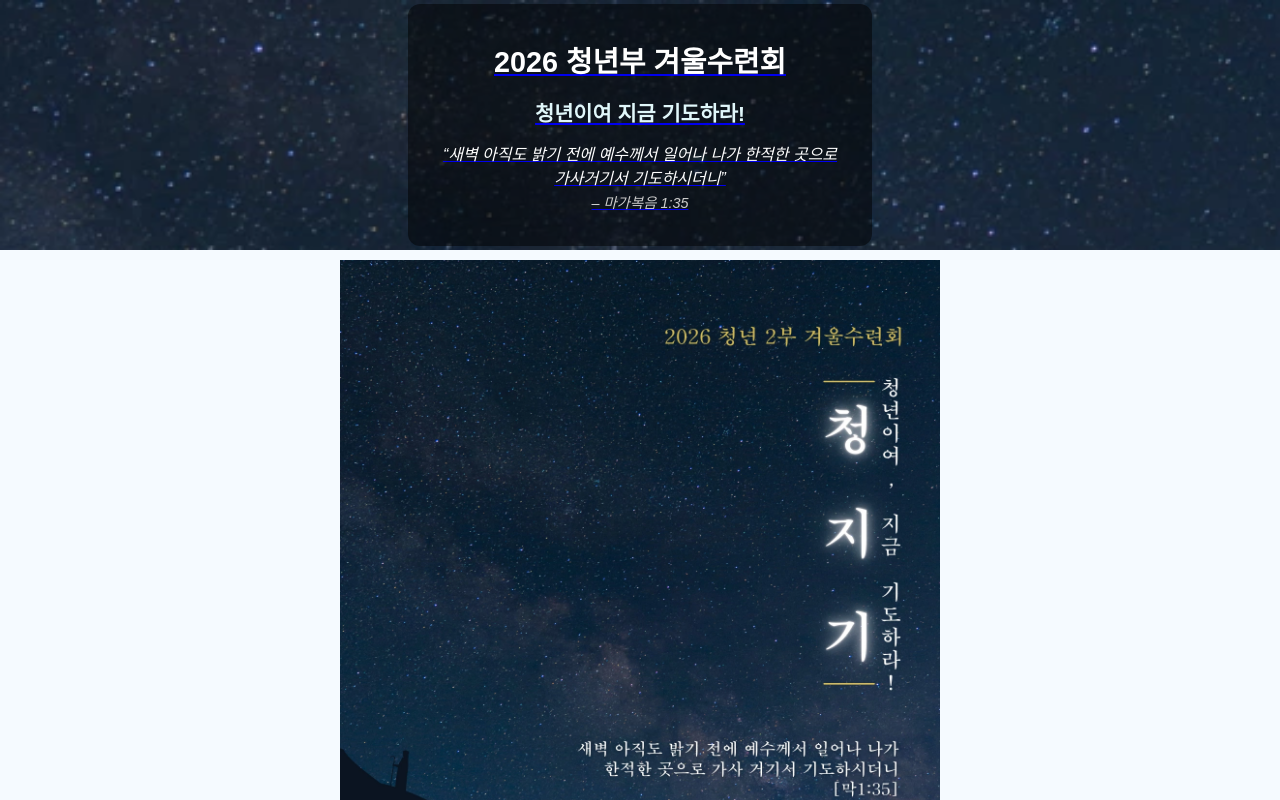
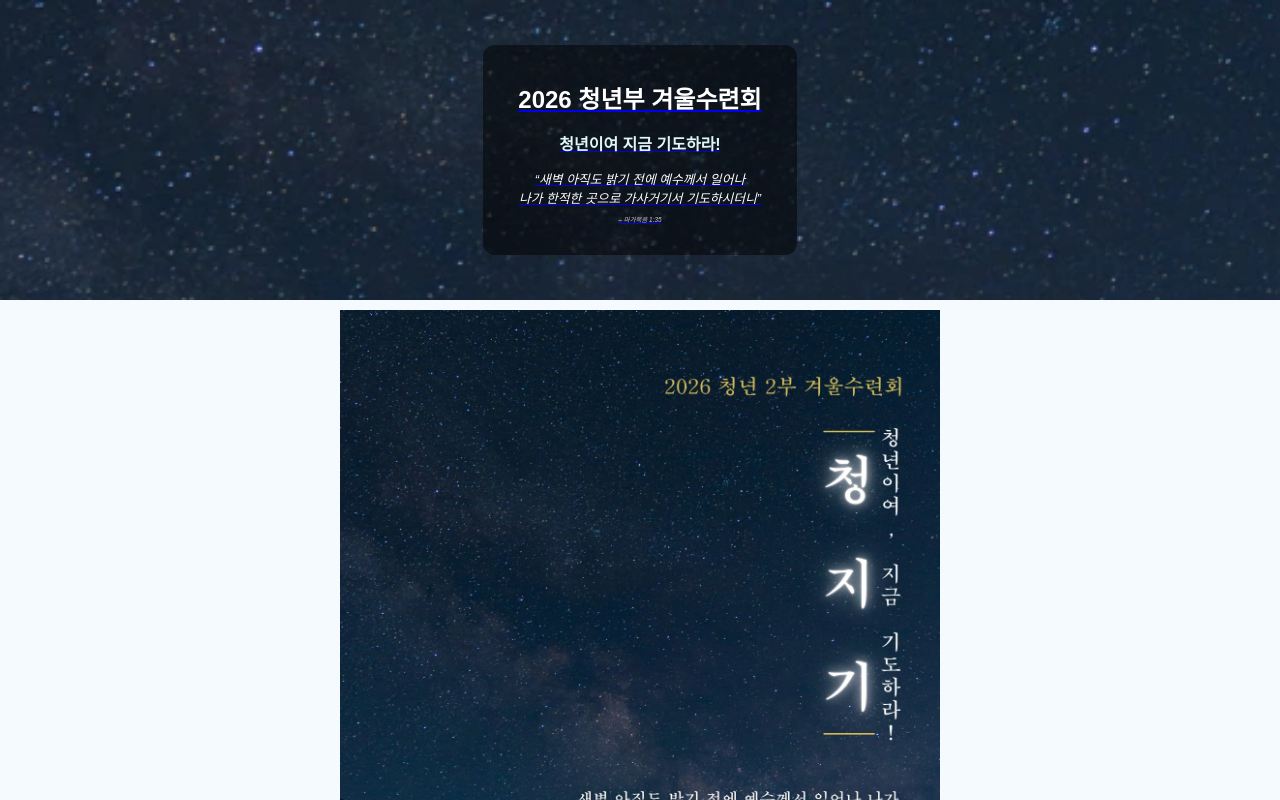
Before and after one commit to SEOYOUNGJIN92/GuidBook_react, a React (Create React App) app: page / in a window 1280 px wide. Shown: the top 800 px of the page. Built offline with nearby package versions, Linux system fonts and the light colour scheme.

Commit message:
Header 수정

```diff
--- a/src/components/Header.jsx
+++ b/src/components/Header.jsx
@@ -9,11 +9,11 @@ export default function Header() {
     <Link to="/">
       <div className="retreat-header">
         <div className="overlay">
-          <h1 className="title">2026 청년부 겨울수련회</h1>
-          <h2 className="subtitle">청년이여 지금 기도하라!</h2>
+          <h2 className="title">2026 청년부 겨울수련회</h2>
+          <h3 className="subtitle">청년이여 지금 기도하라!</h3>
           <p className="verse">
-            “새벽 아직도 밝기 전에 예수께서 일어나 나가 한적한 곳으로
-            <br /> 가사거기서 기도하시더니”
+            “새벽 아직도 밝기 전에 예수께서 일어나
+            <br /> 나가 한적한 곳으로 가사거기서 기도하시더니”
             <br /> <span className="reference">– 마가복음 1:35</span>
           </p>
         </div>
--- a/src/index.css
+++ b/src/index.css
@@ -10,7 +10,7 @@
 .retreat-header {
   position: relative;
   width: 100%;
-  height: 250px;
+  height: 300px;
   background: url("/public/img/Header.webp") top/cover no-repeat;
   color: white;
   display: flex;
@@ -29,25 +29,25 @@
 }
 
 .title {
-  font-size: 1.8em;
+  font-size: 1.5em;
   font-weight: bold;
   margin-bottom: 10px;
 }
 
 .subtitle {
-  font-size: 1.3em;
+  font-size: 1em;
   margin-bottom: 15px;
   color: #e0f7fa;
 }
 
 .verse {
-  font-size: 1em;
+  font-size: 0.8em;
   line-height: 1.5;
   font-style: italic;
 }
 
 .reference {
-  font-size: 0.9em;
+  font-size: 0.5em;
   color: #ccc;
 }
 /* Header.jsx end*/
```
Also changed, not shown: public/img/현수막 에시.PNG.png (added), public/img/현수막 에시.webp (added).
